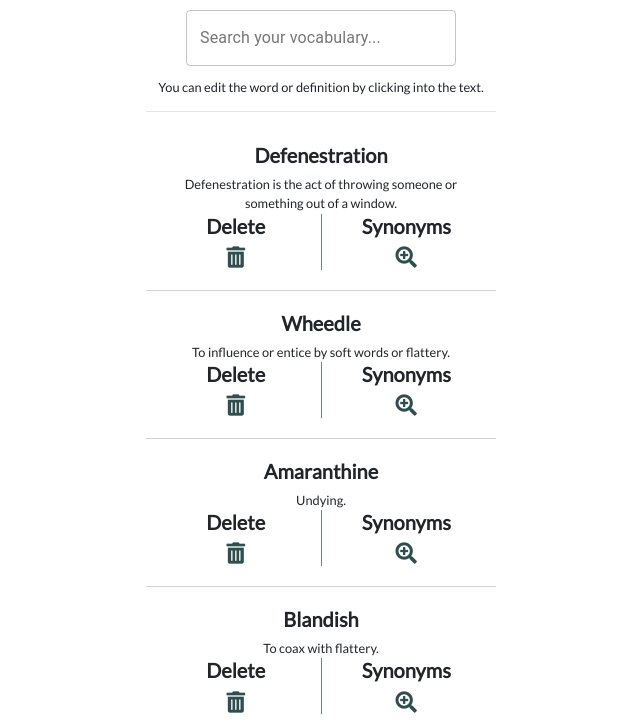
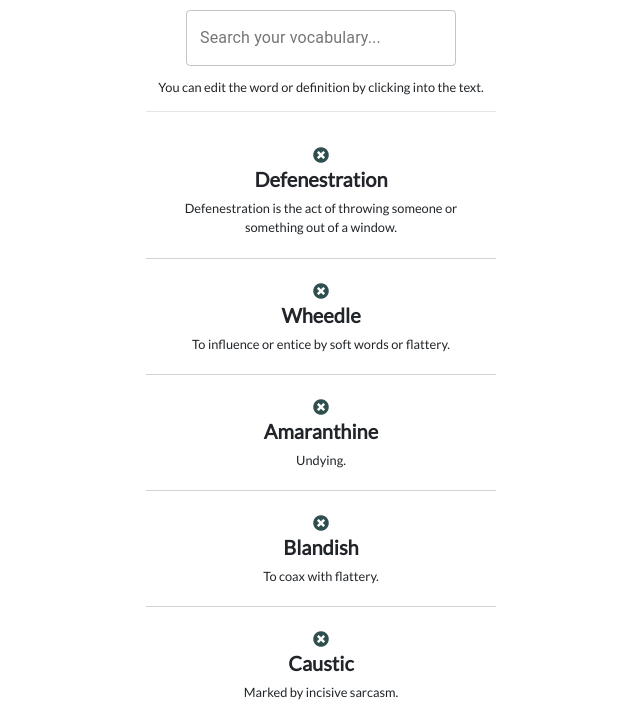
Before and after one commit to MikeDigitize/vocabify, a React app: page / in a window 1280 px wide. Shown: the part 80-800 px from the top of the page, without its empty margins (319-959 px from the left). Built offline with nearby package versions, Linux system fonts and the light colour scheme; some packages are replaced by stand-ins of ours.

Commit message:
alert component added to handle delete item

```diff
--- /dev/null
+++ b/src/components/alert.js
@@ -0,0 +1,53 @@
+import React from 'react';
+import Button from '@material-ui/core/Button';
+import Dialog from '@material-ui/core/Dialog';
+import DialogActions from '@material-ui/core/DialogActions';
+import DialogContent from '@material-ui/core/DialogContent';
+import DialogContentText from '@material-ui/core/DialogContentText';
+import DialogTitle from '@material-ui/core/DialogTitle';
+import Slide from '@material-ui/core/Slide';
+
+const Transition = React.forwardRef(function Transition(props, ref) {
+  return <Slide direction="up" ref={ref} {...props} />;
+});
+
+export default function Alert({ open, dispatcher, alertMessage }) {
+//   const [open, setOpen] = React.useState(false);
+
+//   const handleClickOpen = () => {
+//     setOpen(true);
+//   };
+
+  const handleClose = () => {
+    dispatcher({ type: 'on-delete-item-response', state: {
+        delete: false
+    }})
+  };
+
+  return (
+    <Dialog
+        open={open}
+        maxWidth={'xs'}
+        TransitionComponent={Transition}
+        keepMounted
+        onClose={handleClose}
+        aria-labelledby="alert-dialog-slide-title"
+        aria-describedby="alert-dialog-slide-description"
+        >
+        <DialogTitle id="alert-dialog-slide-title">{`${alertMessage}`}</DialogTitle>
+        <DialogContent>
+            <DialogContentText id="alert-dialog-slide-description">
+            It cannot be undone! Remember you can click on any words and definitions you have saved if you want to edit them.
+            </DialogContentText>
+        </DialogContent>
+        <DialogActions>
+            <Button onClick={handleClose} color="primary">
+            Delete
+            </Button>
+            <Button onClick={handleClose} color="primary">
+            Cancel
+            </Button>
+        </DialogActions>
+    </Dialog>
+  );
+}
--- a/src/components/container.js
+++ b/src/components/container.js
@@ -3,13 +3,14 @@
 import List from './list';
 import Search from './search';
 import MessagePopup from './message-popup';
-import { searchReducer, initialSearchState } from '../reducers/search-reducer';
+import Alert from './alert';
+import { vocabifyReducer, initialSearchState } from '../reducers/vocabify-reducer';
 import { __VOCABIFY_SAVED_ITEMS__ } from '../utils/constants';
 import { getVocabifyData } from '../utils/general-utils';
 
 export default function Container() {
 
-  const [state, dispatch] = useReducer(searchReducer, initialSearchState);
+  const [state, dispatch] = useReducer(vocabifyReducer, initialSearchState);
 
   useEffect(function() {
     async function getData() {
@@ -55,6 +56,11 @@
             msg={ state.popupMessage }
             dispatcher={ dispatch }
           />
+          <Alert
+            open={ state.showAlert }
+            dispatcher={ dispatch }
+            alertMessage={ state.alertMessage }
+          />
         </div>
       </div>
     </div>
--- a/src/components/list.js
+++ b/src/components/list.js
@@ -12,6 +12,17 @@
     return items.map(function(item, index) {
       return (
         <article className="vocabify-item" key={`${item.word}${index}`}>
+          <div className="delete-item-holder">
+              <i
+                className="fas fa-times-circle"
+                title={`Delete ${item.word}`}
+                onClick={ () => dispatcher({
+                  type: 'on-delete-item',
+                  state: item.word
+                })}
+              >
+              </i>
+          </div>
           <h2
             contentEditable
             suppressContentEditableWarning
@@ -93,7 +104,7 @@
           >
             { item.definition }
           </p>
-          <div className="row vocabify-item-controls">
+          {/* <div className="row vocabify-item-controls">
             <div className="col divider-right">
               <h2>Delete</h2>
               <i className="fas fa-trash-alt fa-lg"></i>
@@ -102,7 +113,7 @@
               <h2>Synonyms</h2>
               <i className="fas fa-search-plus fa-lg"></i>
             </div>
-          </div>
+          </div> */}
 
         </article>
       )
--- a/src/css/vocabify.css
+++ b/src/css/vocabify.css
@@ -2,6 +2,7 @@
     margin-bottom: 0;
     font-size: 0.8rem;
 }
+
 h1 {
     font-family: 'Raleway', sans-serif;
     margin-bottom: 0;
@@ -21,8 +22,6 @@
 
 body {
     font-family: 'Lato', sans-serif;
-    width: 380px;
-    margin: auto;
     padding: 10px 0px 10px 0px;
 }
 
@@ -42,12 +41,12 @@
 
 i {
     cursor: pointer;
-    color: darkslategrey;
+    color: darkgray;
     transition: color 0.5s ease-in-out;
 }
 
 i:hover {
-    color: black
+    color: darkslategrey;
 }
 
 .divider-right {
@@ -71,6 +70,9 @@
 article.vocabify-item {
     padding: 20px;
     border-bottom: 1px solid lightgray;
+    position: relative;
+    width: 400px;
+    margin: auto;
 }
 
 .MuiFormLabel-root.Mui-focused {
@@ -81,15 +83,21 @@
     border-color: darkgray !important;
 }
 
-.vocabify-item-controls {
-    padding-top: 20px;
+.delete-item-holder {
+    position: absolute;
+    top: 0;
+    right: 0;
+    padding: 10px;
 }
 
-.vocabify-item-controls h2 {
-    font-size: 15px;
-    transition: color 0.5s ease-in-out;
-    font-family: 'Lato', sans-serif;
-    margin-bottom: .5rem;
-    font-weight: 500;
-    line-height: 1.2;
+.MuiTypography-h6 {
+    font-size: inherit !important;
+    font-family: 'Lato', sans-serif !important;
+    font-weight: bold !important;
+    line-height: inherit !important;
+    letter-spacing: inherit !important;
 }
+
+.MuiDialogTitle-root h2 {
+    font-size: 20px !important;
+}
--- a/src/reducers/search-reducer.js
+++ b/src/reducers/vocabify-reducer.js
@@ -8,10 +8,12 @@
   searchTerm: '',
   currentItems: [],
   showPopup: false,
-  popupMessage: ''
+  showAlert: false,
+  popupMessage: '',
+  alertMessage: ''
 };
 
-export function searchReducer(state, action) {
+export function vocabifyReducer(state, action) {
 
   switch (action.type) {
 
@@ -85,6 +87,27 @@
         popupMessage: action.state.popupMessage
       }
 
+    case 'on-delete-item':
+
+      return {
+        ...state,
+        showAlert: true,
+        alertMessage: `Are you sure you want to permanently delete ${action.state}?`
+      }
+
+    case 'on-delete-item-response':
+
+      if(action.state.delete) {
+
+      }
+      else {
+        return {
+          ...state,
+          showAlert: false,
+          alertMessage: ''
+        }
+      }
+
     default:
       throw new Error('No case statement matched in reducer!');
 
```
